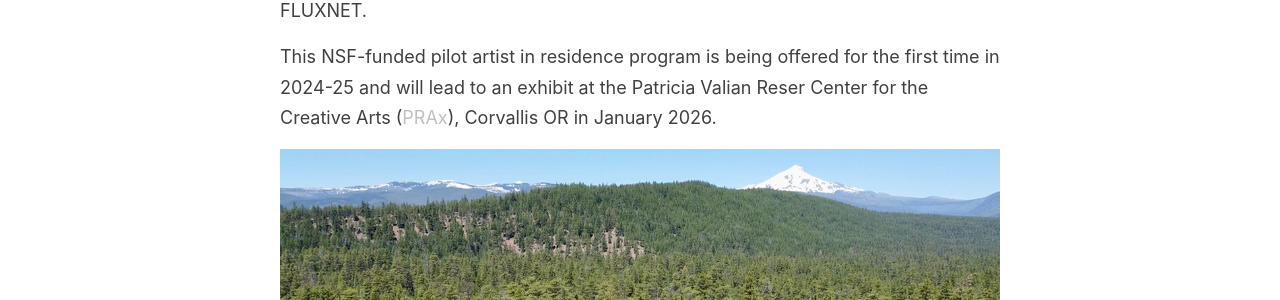
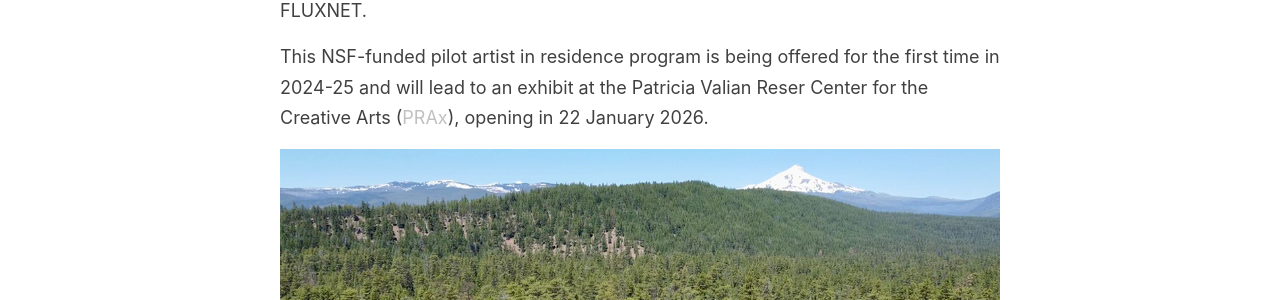
Before and after one commit to fluxnetart/fluxnetart.github.io, a Jekyll site: the page built from _pages/program.md, in a window 1280 px wide and 900 px high, scrolled down 395 px. Shown: the part 153-453 px from the top of the window. Built offline with Jekyll 4.4.1, drawn with Linux system fonts in a browser that asks for light colours.

Commit message:
update program

```diff
--- a/_pages/program.md
+++ b/_pages/program.md
@@ -15,7 +15,7 @@
 
 <b><a href = "https://fluxnet.org/">FLUXNET</a> is blending art and science to empower society to feel ecosystem dynamics and environmental change.</b> For a period of one year, scientists and artists engage in collaborative inquiry and curiosity-driven exploration about FLUXNET.
 
-This NSF-funded pilot artist in residence program is being offered for the first time in 2024-25 and will lead to an exhibit at the Patricia Valian Reser Center for the Creative Arts (<a href = "https://prax.oregonstate.edu/">PRAx</a>), Corvallis OR in January 2026.
+This NSF-funded pilot artist in residence program is being offered for the first time in 2024-25 and will lead to an exhibit at the Patricia Valian Reser Center for the Creative Arts (<a href = "https://prax.oregonstate.edu/">PRAx</a>), opening in 22 January 2026.
 
 <figure style="text-align: center;">
   <img src="https://fluxnetart.github.io/images/metolius.JPG">
```
Also changed, not shown: index.md (+2 -1 lines).
